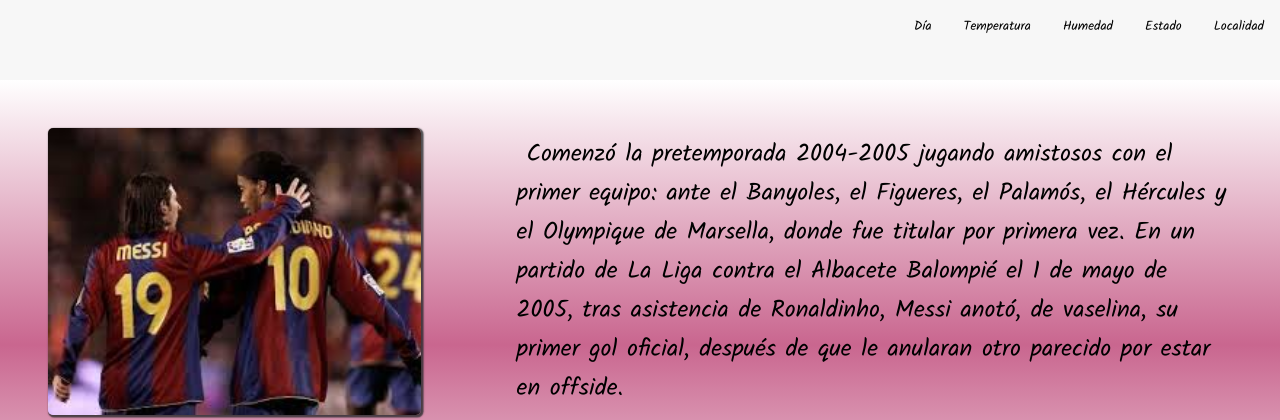
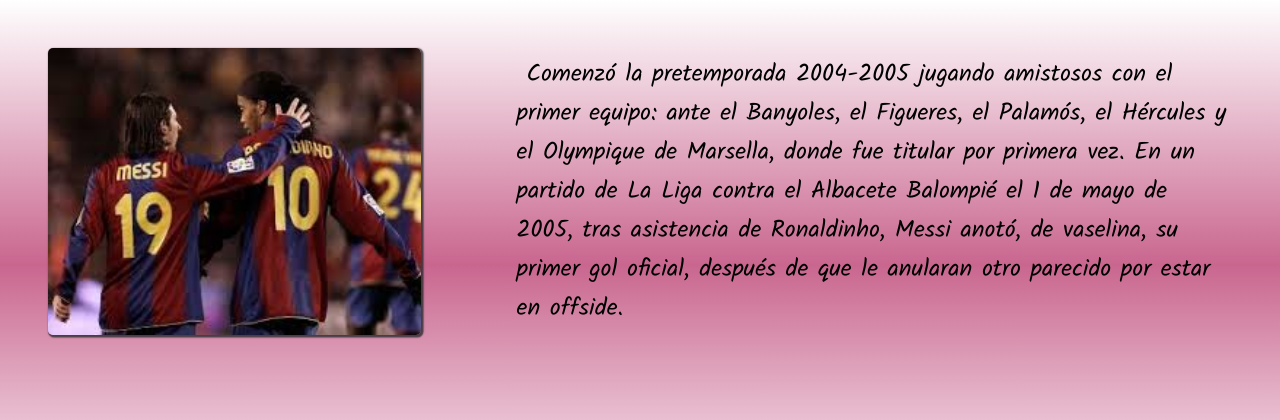
Before and after one commit to EduardoMelis/TPO_FanPageMessi_G15, a Python web app: template templates/trayectoria.html in a window 1280 px wide. Shown: the part 160-580 px from the top of the page. Run offline with Jinja, Linux system fonts and the light colour scheme; the template is opened without the code that fills it, so the values that code supplies are empty; some libraries are stand-ins or nearby versions; some web fonts are replaced.

Commit message:
Elimine la API de este template

```diff
--- a/css/trayectoria.css
+++ b/css/trayectoria.css
@@ -71,38 +71,10 @@ section article img:hover {
     transform: scale(1.25) translateX(1.5vw);
 }
 
-/* query para pantallas menos a 700px */
-@media (max-width:700px) {
+/* query para pantallas menos a 768px */
+@media (max-width: 768px) {
     section article {
         flex-direction: column;
     }
 
 }
-
-
-#apiclima {
-    display: flex;
-    flex-direction: row-reverse;
-    height: 10vh;
-    background-color: rgba(240, 240, 240, 0.5);
-
-
-}
-
-.clima article {
-    font-family: "kalam";
-    font-size: small;
-}
-
-.clima {
-    display: flex;
-    flex-direction: column;
-    font-family: "kalam";
-    font-size: small;
-    padding: 0.5rem 0.5rem;
-    align-items: center;
-    margin: 0.5rem;
-
-
-
-}
--- a/templates/trayectoria.html
+++ b/templates/trayectoria.html
@@ -14,7 +14,7 @@
 
 </head>
 
-<body onload="onLoad()">
+<body>
     <header class="topheader">
         <div class="topnav">
             <a href="../index.html"><img class="logo" src="../img/messi_logo.png" alt="Inicio"></a>
@@ -29,25 +29,6 @@
         </nav>
     </header>
     <main>
-        <section id="apiclima">
-            <div class="clima"> Localidad
-                <article id="location"></article>
-            </div>
-            <div class="clima"> Estado
-                <article id="descrip"></article>
-            </div>
-            <div class="clima"> Humedad
-                <article id="humedad"></article>
-            </div>
-            <div class="clima"> Temperatura
-                <article id="temp"></article>
-            </div>
-            <div class="clima"> Día
-                <article id="date"></article>
-            </div>
-
-        </section>
-
         <section class="barcelona">
             <article><img src="../img/primeros.jpg" alt="">
                 <p>Comenzó la pretemporada 2004-2005 jugando amistosos con el primer equipo: ante el Banyoles, el
@@ -128,7 +109,6 @@
             <span class="copyright">&copy; Copyright 2023, Grupo 15 CaC - Codo a Codo. No rights reserved. </span>
         </div>
     </footer>
-    <script src="../js/api.js"></script>
 </body>
 
 
```
